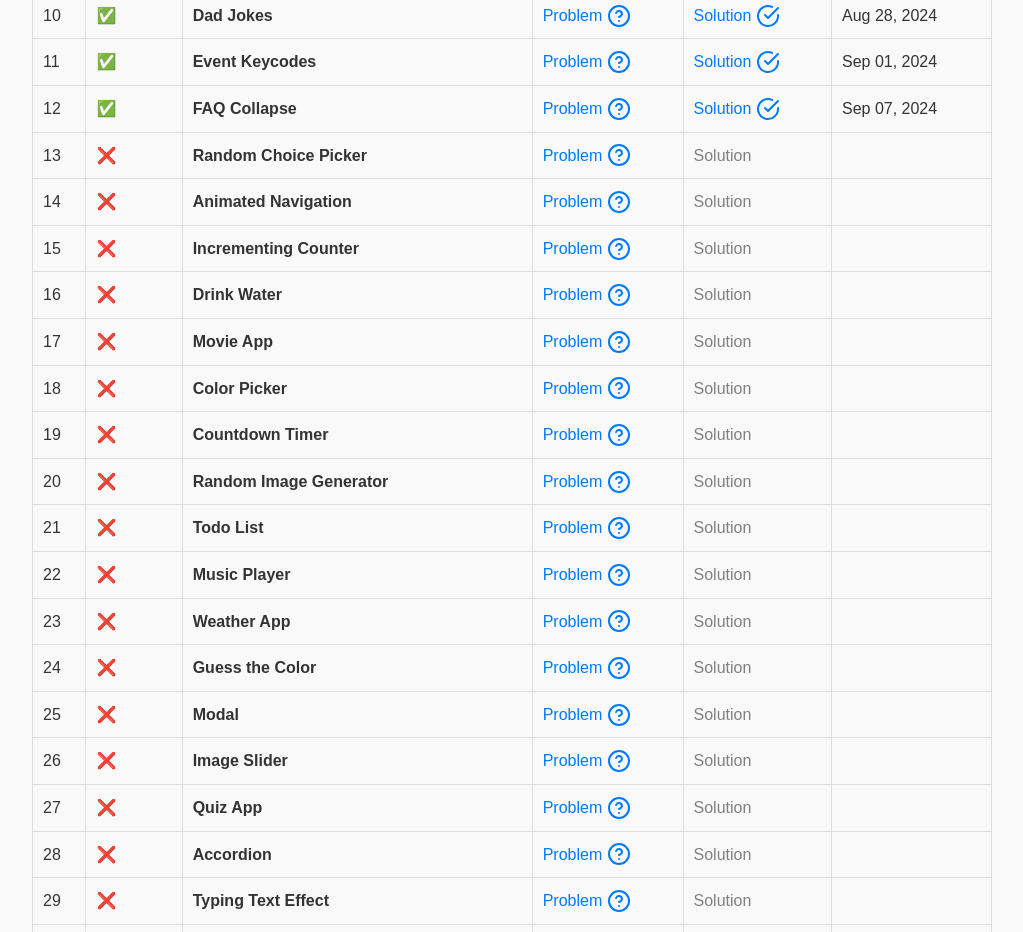
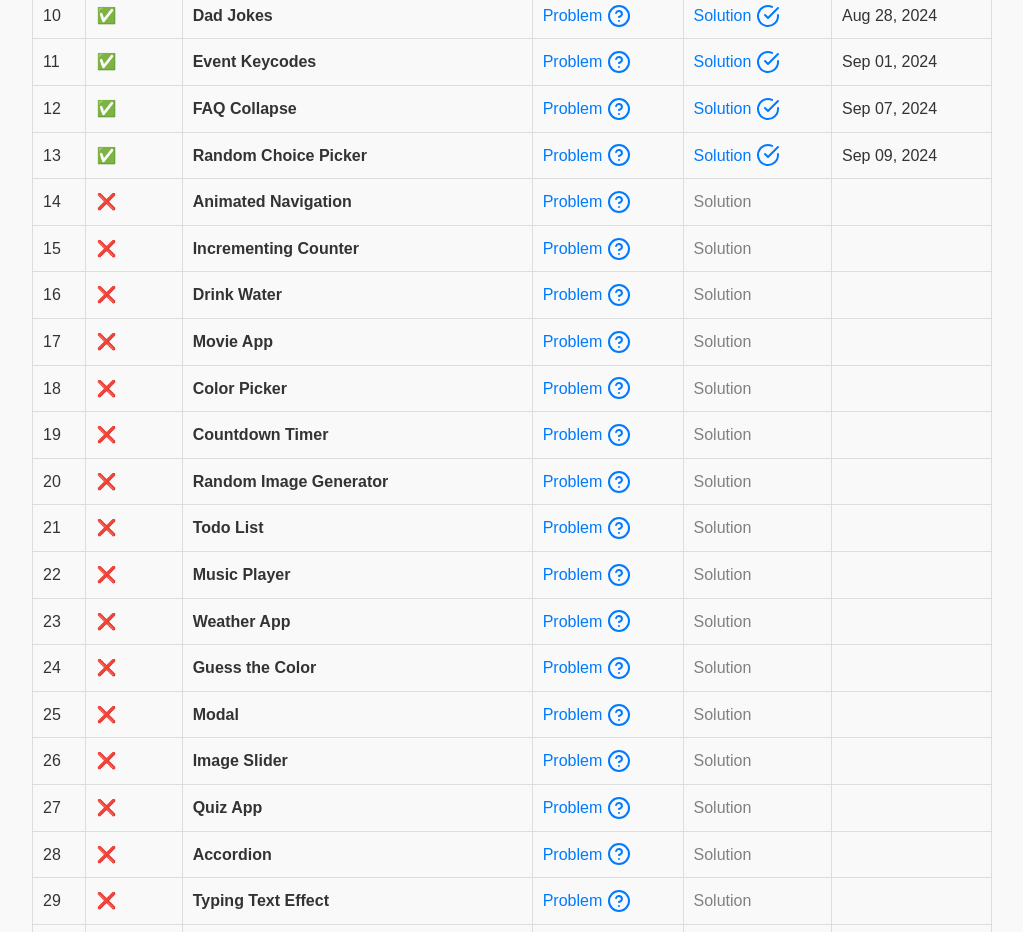
Before and after one commit to sarfarazstark/50-Projects-In-Javascript, a plain HTML site: page index.html in a window 1280 px wide. Shown: the part 1078-2010 px from the top of the page, without its empty margins (128-1151 px from the left). Drawn offline with Linux system fonts and the light colour scheme.

Commit message:
Added completion status and date for Random Choice Picker project

```diff
--- a/index.html
+++ b/index.html
@@ -208,17 +208,13 @@
             </tr>
             <tr>
               <td>13</td>
-              <td>❌</td>
+              <td>✅</td>
               <td><strong>Random Choice Picker</strong></td>
-              <td>
-                <a href="https://50projects-50-days.netlify.app/13.%20random%20choice%20picker/"
-                  target="_blank">Problem</a>
-              </td>
-              <td>
-                <a href="https://sarfarazstark.github.io/50-Projects-In-Javascript/13-Random%20Choice%20Picker/"
-                  target="_blank">Solution</a>
-              </td>
-              <td></td>
+              <td><a href="https://50projects-50-days.netlify.app/13.%20random%20choice%20picker/"
+                  target="_blank">Problem</a></td>
+              <td><a href="https://sarfarazstark.github.io/50-Projects-In-Javascript/13-Random%20Choice%20Picker/"
+                  target="_blank">Solution</a></td>
+              <td>Sep 09, 2024</td>
             </tr>
             <tr>
               <td>14</td>
```
Also changed, not shown: 1 other file.
